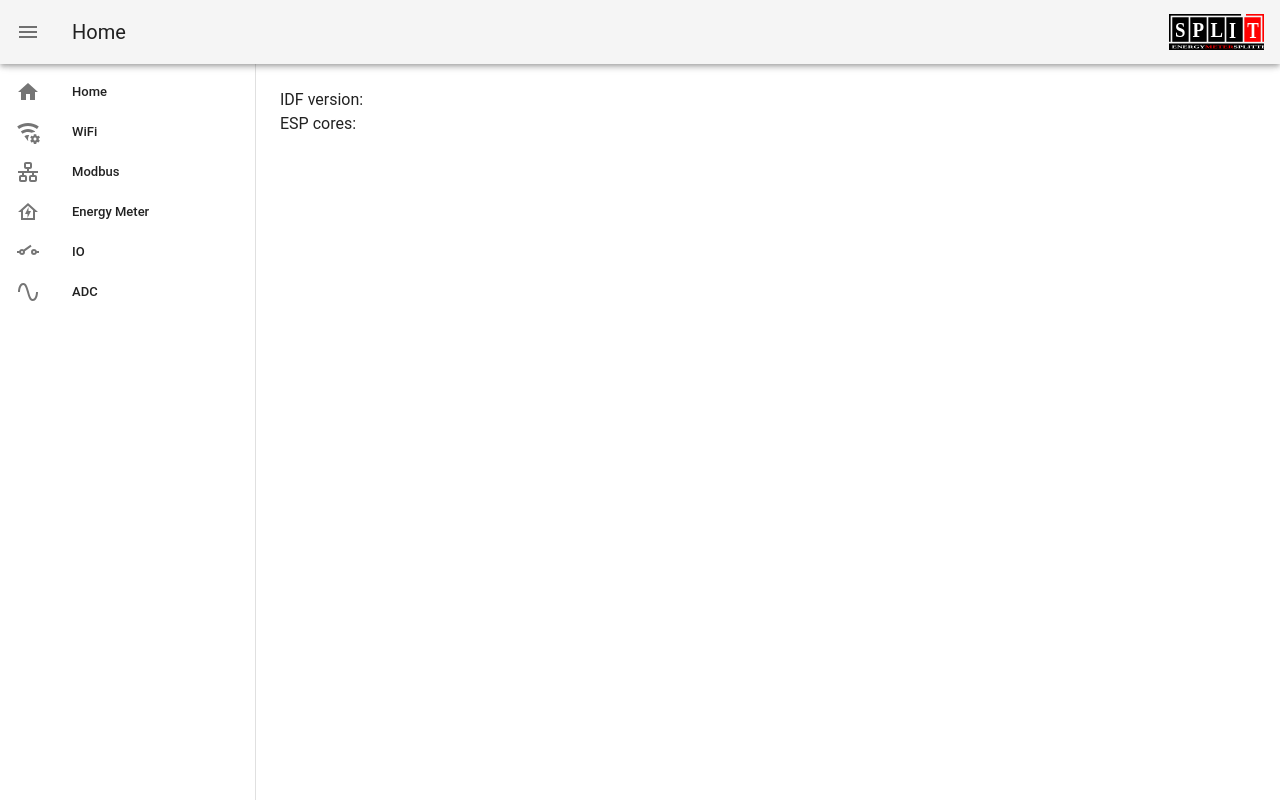
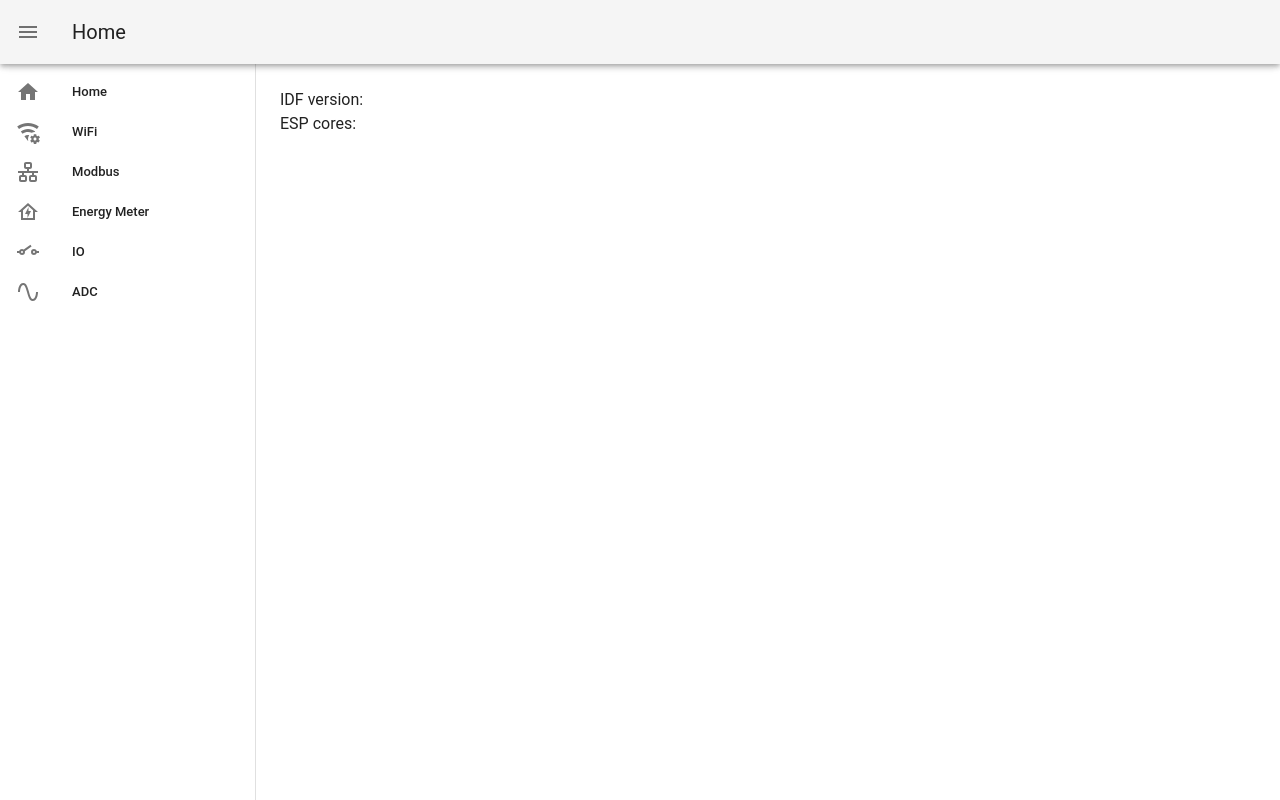
Before and after one commit to gkocot/em_server, a Vue app in the folder web/: page /home in a window 1280 px wide. Built offline with nearby package versions, Linux system fonts and the light colour scheme; no server answers; the HTML template or start-up script is replaced by a standard one.

Commit message:
productionSourceMap: false, smaller production builds, commented out logos

```diff
--- a/web/src/App.vue
+++ b/web/src/App.vue
@@ -5,8 +5,9 @@
         @click.stop="drawer.visible = !drawer.visible"
       ></v-app-bar-nav-icon>
       <v-toolbar-title>{{ title }}</v-toolbar-title>
-      <div style="flex-grow:1"></div>
-      <img src="./assets/emlogo.svg" style="height:100%;padding:10px 0px" />
+      <!-- LOGO -->
+      <!-- <div style="flex-grow:1"></div>
+      <img src="./assets/emlogo.svg" style="height:100%;padding:10px 0px" /> -->
     </v-app-bar>
     <v-navigation-drawer app clipped v-model="drawer.visible">
       <v-list dense>
@@ -33,6 +34,12 @@
       <v-container fluid>
         <router-view v-if="isConfigLoaded"></router-view>
         <div v-else class="text-center">
+          <!-- LOGO -->
+          <!-- <div style="display:flex">
+            <div style="flex-grow:1"></div>
+            <img src="./assets/emlogo.svg" style="display:block"/>
+            <div style="flex-grow:1"></div>
+          </div> -->
           <div class="pa-16">
             <v-progress-circular
               :size="150"
--- a/web/vue.config.js
+++ b/web/vue.config.js
@@ -5,4 +5,5 @@ module.exports = {
     before: configureAPI,
   },
   transpileDependencies: ["vuetify"],
+  productionSourceMap: false,
 };
```
Also changed, not shown: web/src/views/Home.vue (+8 -0 lines), 1 other file (tests, documents, lock files or other folders).
